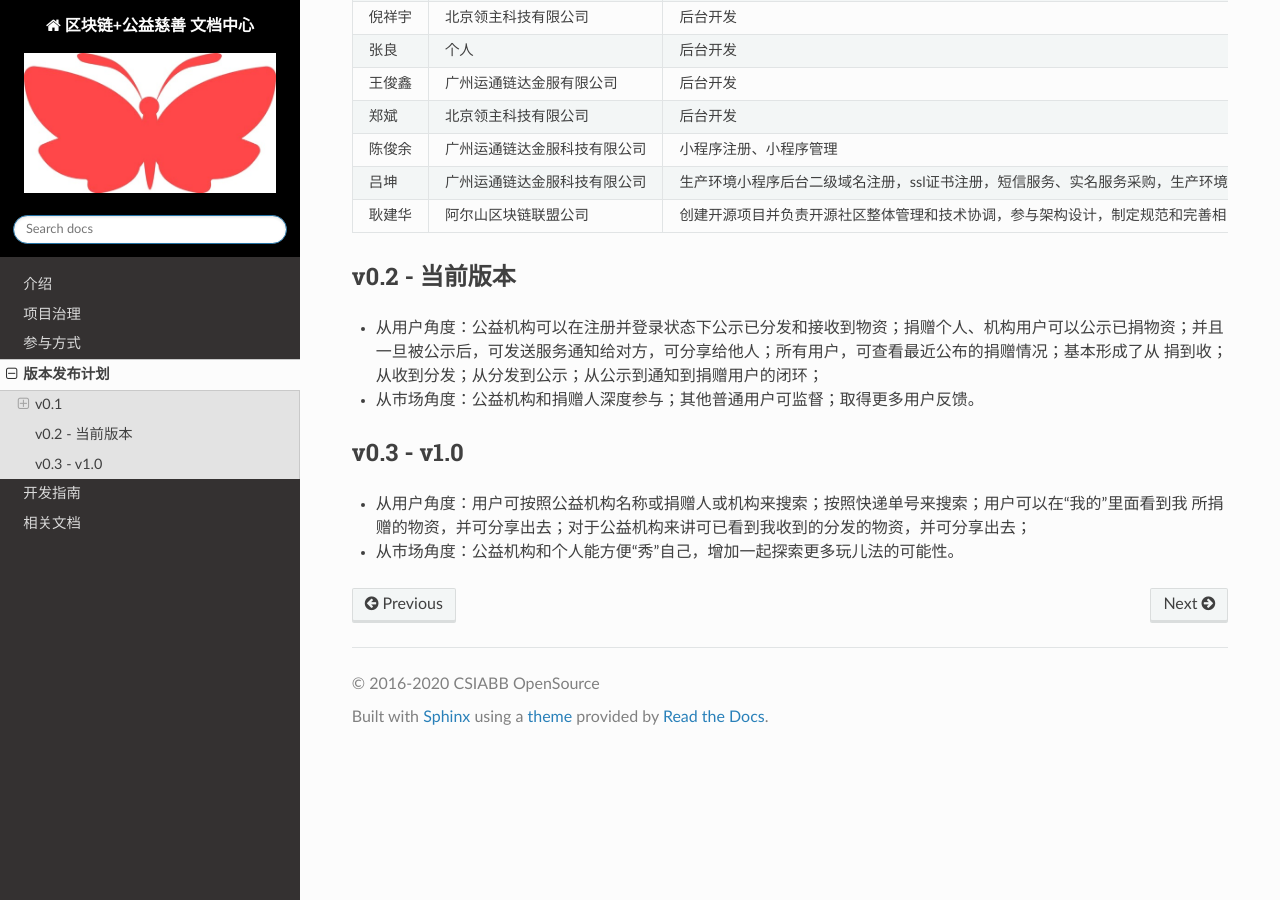
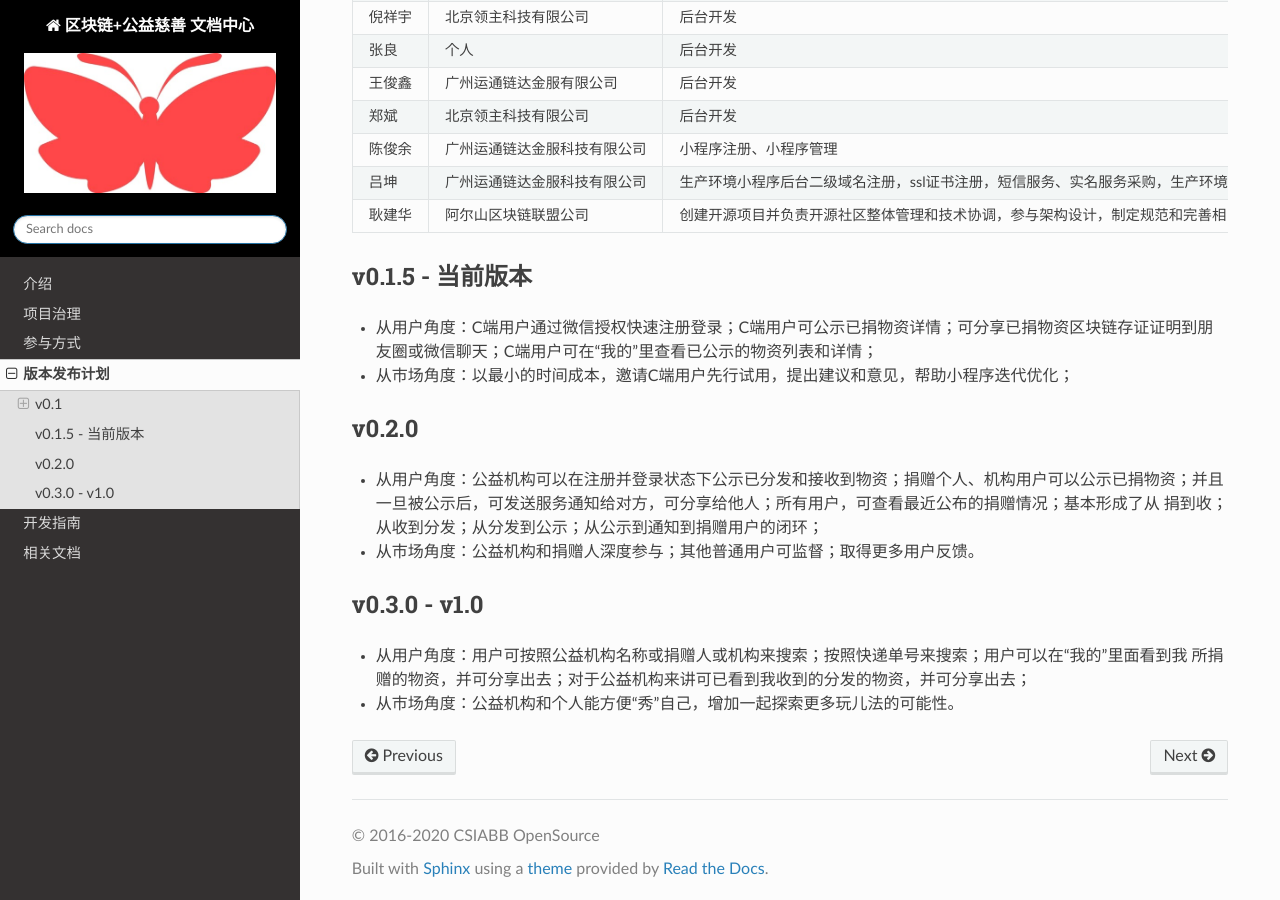
Before and after one commit to csiabb/documents, a Sphinx documentation site: the page built from source/release/index.rst, in a window 1280 px wide and 900 px high, scrolled down 1167 px. Built offline with Sphinx 7.4.7 and the Read the Docs theme 2.0.0, drawn with Linux system fonts in a browser that asks for light colours; formulas are drawn with MathJax 3.

Commit message:
[ID1000740] 增加v0.1.5相关信息 (#48)
* [ID1000740] 增加v0.1.5release plan

--story=ID1000740--user=lqi5
增加v0.1.5release plan。
https://www.tapd.cn/60210943/prong/stories/view/1160210943001000740

Signed-off-by: Qi Lu <isabella.qilu2000@gmail.com>

```diff
--- a/source/release/index.rst
+++ b/source/release/index.rst
@@ -53,16 +53,20 @@ v0.1 Release notes
    "吕坤", "广州运通链达金服科技有限公司", "生产环境小程序后台二级域名注册，ssl证书注册，短信服务、实名服务采购，生产环境服务器准备"
    "耿建华", "阿尔山区块链联盟公司", "创建开源项目并负责开源社区整体管理和技术协调，参与架构设计，制定规范和完善相关文档，代码review"
 
+v0.1.5 - 当前版本
+=========================
+* 从用户角度：C端用户通过微信授权快速注册登录；C端用户可公示已捐物资详情；可分享已捐物资区块链存证证明到朋友圈或微信聊天；C端用户可在“我的”里查看已公示的物资列表和详情；
+* 从市场角度：以最小的时间成本，邀请C端用户先行试用，提出建议和意见，帮助小程序迭代优化；
 
 
-v0.2 - 当前版本
+v0.2.0
 =========================
 * 从用户角度：公益机构可以在注册并登录状态下公示已分发和接收到物资；捐赠个人、机构用户可以公示已捐物资；并且
   一旦被公示后，可发送服务通知给对方，可分享给他人；所有用户，可查看最近公布的捐赠情况；基本形成了从
   捐到收；从收到分发；从分发到公示；从公示到通知到捐赠用户的闭环；
 * 从市场角度：公益机构和捐赠人深度参与；其他普通用户可监督；取得更多用户反馈。
 
-v0.3 - v1.0
+v0.3.0 - v1.0
 =========================
 * 从用户角度：用户可按照公益机构名称或捐赠人或机构来搜索；按照快递单号来搜索；用户可以在“我的”里面看到我
   所捐赠的物资，并可分享出去；对于公益机构来讲可已看到我收到的分发的物资，并可分享出去；
```
